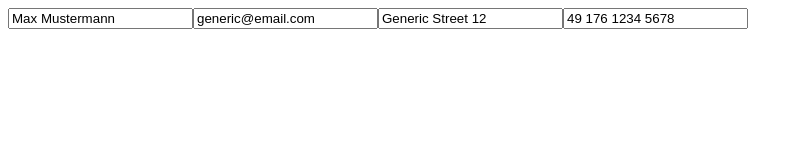
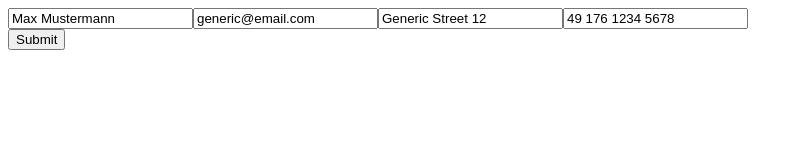
Before and after one commit to mlgwan/cv-project, a React app: page / in a window 1280 px wide. Both pictures are taken after a click on the button "Edit". Shown: the top 160 px of the page, without its empty margins (0-803 px from the left). Built offline with nearby package versions, Linux system fonts and the light colour scheme.

Commit message:
The basic functionality of the app is now complete. Data can be added and edited and then submitted into a final overview. Next up is styling, because the edit window direly needs some visual clarification.

```diff
--- a/src/assets/styles/styles.css
+++ b/src/assets/styles/styles.css
@@ -27,7 +27,8 @@
 }
 
 .edit {
-    display: none;
+    display: block;
+    transition: 0.1s;
 }
 
 .add-education {
@@ -36,6 +37,10 @@
 
 .add-experience {
     display: none;
+}
+
+.edit-form {
+    transition: 0.1s;
 }
 
 .add-education-form {
--- a/src/js/App.js
+++ b/src/js/App.js
@@ -24,9 +24,9 @@ export default class App extends Component {
             schools: [],
             jobs: [],
             edit: null,
+            isEditing: false,
         };
     }
-
 
     hideElement(element) {
         element.style.display = "none";
@@ -38,31 +38,33 @@ export default class App extends Component {
 
     showDisplay() {
         this.hideElement(document.querySelector(".add-education"));
-        this.hideElement(document.querySelector(".edit"));
         this.hideElement(document.querySelector(".add-experience"));
         this.showElement(document.querySelector(".display"));
     }
 
     showEdit() {
-        this.setState({
-            edit: <Edit name={this.state.name} image={this.state.image} email={this.state.email} address={this.state.address} phoneNumber={this.state.phoneNumber} schools={this.state.schools} jobs={this.state.jobs}/>,
-        });
+        this.updateEdit();
         this.hideElement(document.querySelector(".display"));
         this.hideElement(document.querySelector(".add-education"));
         this.hideElement(document.querySelector(".add-experience"));
-        this.showElement(document.querySelector(".edit"));
+        this.updateIsEditing();
+    }
+
+    updateIsEditing() {
+        let isEditingUpdate = !this.state.isEditing;
+        this.setState({
+            isEditing: isEditingUpdate
+        });
     }
 
     showEducationForm() {
         this.hideElement(document.querySelector(".display"));
-        this.hideElement(document.querySelector(".edit"));
         this.hideElement(document.querySelector(".add-experience"));
         this.showElement(document.querySelector(".add-education"));
     }
 
     showExperienceForm() {
         this.hideElement(document.querySelector(".add-education"));
-        this.hideElement(document.querySelector(".edit"));
         this.hideElement(document.querySelector(".display"));
         this.showElement(document.querySelector(".add-experience"));
     }
@@ -70,11 +72,11 @@ export default class App extends Component {
     submitEducationForm(educationDataArr) {
         this.setState(state => {
             const schools = state.schools.concat([educationDataArr]);
-
             return {
                 schools
             };
         });
+        this.updateEdit();
         this.showDisplay();
     }
 
@@ -85,10 +87,39 @@ export default class App extends Component {
                 jobs
             };
         });
+        this.updateEdit();
         this.showDisplay();
     }
 
+    submitEdit(editedState) {
+        this.setState({
+            name: editedState.name,
+            image: editedState.image,
+            email: editedState.email,
+            address: editedState.address,
+            phoneNumber: editedState.phoneNumber,
+            schools: editedState.schools,
+            jobs: editedState.jobs,
+        });
+        this.updateEdit();
+        this.updateIsEditing();
+    }
+
+    updateEdit() {
+        this.setState({
+            edit: <Edit submitEdit={(editedState)=>this.submitEdit(editedState)} name={this.state.name} image={this.state.image} email={this.state.email} address={this.state.address} phoneNumber={this.state.phoneNumber} schools={this.state.schools} jobs={this.state.jobs}/>,
+        });
+    }
+
     render() {
+        if (this.state.isEditing) {
+            return (
+                <div className="edit">
+                    {this.state.edit}
+                </div>
+            );
+        }
+        else {
             return (
                 <div className="App">
                     <div className="display">
@@ -96,10 +127,7 @@ export default class App extends Component {
                         <ContactData isEditing={this.state.isEditing} email={this.state.email} address={this.state.address} phoneNumber={this.state.phoneNumber}/>
                         <EducationalData showEducationForm={() => this.showEducationForm()} schools={this.state.schools}/>
                         <PracticalData showExperienceForm={() => this.showExperienceForm()} jobs={this.state.jobs}/>
-                    <SubmitBtn onClick={() => this.showEdit()} isEditing={this.state.isEditing}/>
-                </div>
-            <div className="edit">
-                {this.state.edit}
+                        <button onClick={() => this.showEdit()}>Edit</button>
                     </div>
                     <div className="add-education">
                         <AddEducationForm submitEducationForm={(arr) => this.submitEducationForm(arr)}/>
@@ -111,3 +139,4 @@ export default class App extends Component {
             );
         }
     }
+}
--- a/src/js/components/Edit.js
+++ b/src/js/components/Edit.js
@@ -48,13 +48,14 @@ export default class Edit extends Component {
     }
 
     render() {
+
         let schools = [];
         this.state.schools.forEach((school, i) => schools.push(
             <div className="school" key={`school${i}`}>
                 <input onChange={(e) => this.changeSchoolValue("name", e.target.value, i)} type="text" placeholder="Name" value={school.name}></input>
+                <input onChange={(e) => this.changeSchoolValue("major", e.target.value, i)} type="text" placeholder="Major" value={school.major}></input>
                 <input onChange={(e) => this.changeSchoolValue("degree", e.target.value, i)} type="text" placeholder="Degree" value={school.degree}></input>
-                <input onChange={(e) => this.changeSchoolValue("graduationDate", e.target.value, i)} type="text" placeholder="Graduation Date" value={school.graduationDate}></input>
-                <input onChange={(e) => this.changeSchoolValue("major", e.target.value, i)} type="date" placeholder="Major" value={school.major}></input>
+                <input onChange={(e) => this.changeSchoolValue("graduationDate", e.target.value, i)} type="date" placeholder="Graduation Date" value={school.graduationDate}></input>
             </div>
         ));
 
@@ -77,6 +78,7 @@ export default class Edit extends Component {
                 <input onChange={(e) => this.changeValue("phoneNumber", e.target.value)} type="text" placeholder="Phone Number" value={this.state.phoneNumber}></input>
                 <div className="schools-list">{schools}</div>
                 <div className="jobs-list">{jobs}</div>
+                <button onClick={() => this.props.submitEdit(this.state)}>Submit</button>
             </div>
         )
     }
--- a/src/js/components/SubmitBtn.js
+++ b/src/js/components/SubmitBtn.js
@@ -2,31 +2,11 @@ import React, { Component } from "react";
 import ReactDOM from "react-dom";
 
 export default class SubmitBtn extends Component {
-    constructor(props){
-        super();
-
-        this.state = {
-            isEditing: props.isEditing,
-        }
-    }
-
-    showButton(isEditing) {
-        let button;
-        if (isEditing) {
-            button = <button onClick={this.props.onClick}>Submit</button>;
-        }
-
-        else {
-            button = <button onClick={this.props.onClick}>Edit</button>;
-        }
-
-        return button;
-    }
 
     render() {
         return (
             <div className="submit-btn">
-                {this.showButton(this.props.isEditing)}
+                <button onClick={this.props.onClick}>Submit</button>
             </div>
         );
     }
```
Lines whose indentation alone changed are shown as unchanged.
